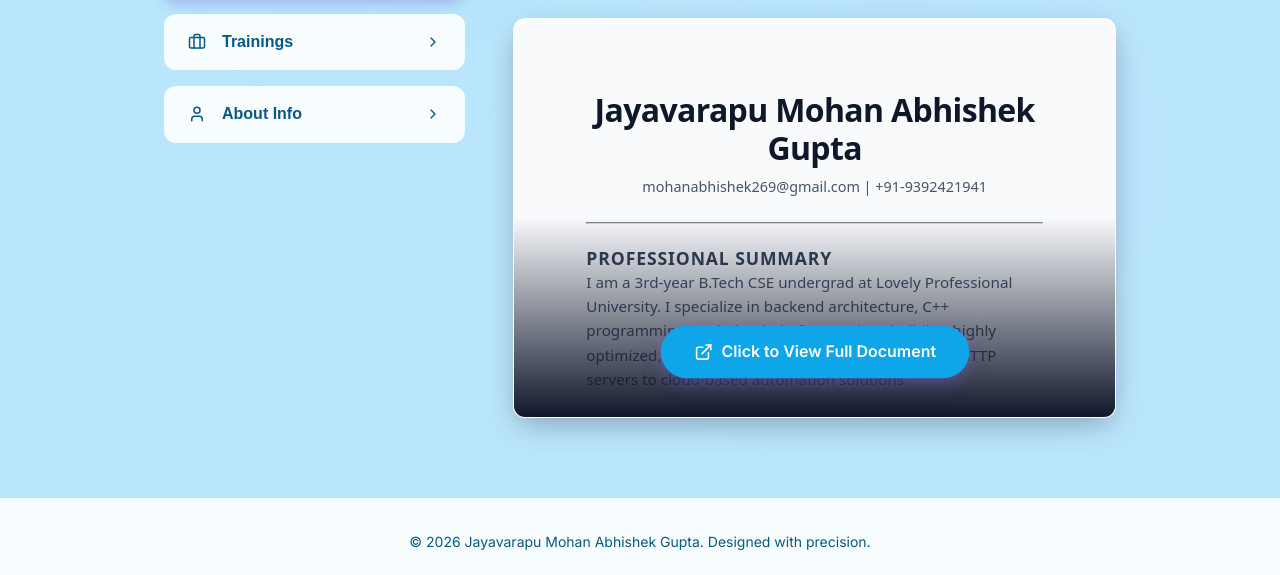
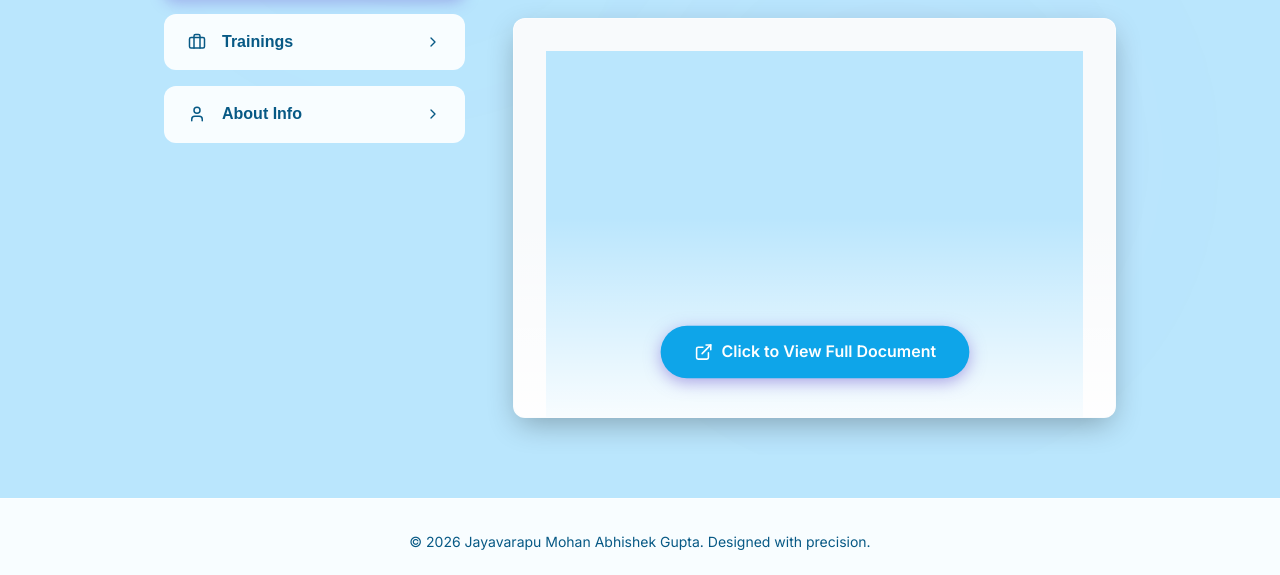
Before and after one commit to MohanAbhishek29/abhi-portfolio-v1, a React (Vite) app: page /trainings in a window 1280 px wide. Both pictures are taken after a click on the button "My CV". Shown: the part 345-920 px from the top of the page. Built offline with nearby package versions, Linux system fonts and the light colour scheme; a web font is replaced by a local one.

Commit message:
UI: Fix CV preview to display actual native PDF iframe 📄

```diff
--- a/src/pages/Trainings.jsx
+++ b/src/pages/Trainings.jsx
@@ -91,20 +91,22 @@ const Trainings = () => {
                   }}
                   onClick={() => window.open(personal.resume, '_blank')}
                 >
-                  <div style={{ padding: '2.5rem', color: '#1e293b', fontFamily: 'system-ui, sans-serif' }}>
-                    <h1 style={{ textAlign: 'center', margin: '0 0 0.5rem 0', fontSize: '2rem', color: '#0f172a', fontWeight: 800 }}>{personal.name}</h1>
-                    <p style={{ textAlign: 'center', fontSize: '0.9rem', color: '#475569', fontWeight: 500 }}>{personal.email}  |  {personal.phone}</p>
-                    <hr style={{ margin: '1.5rem 0', borderColor: '#cbd5e1' }} />
-                    <h2 style={{ fontSize: '1.1rem', color: '#334155', textTransform: 'uppercase', letterSpacing: '0.05em' }}>Professional Summary</h2>
-                    <p style={{ fontSize: '0.95rem', lineHeight: 1.6, color: '#475569' }}>{personal.bio}</p>
-                    <h2 style={{ fontSize: '1.1rem', color: '#334155', textTransform: 'uppercase', letterSpacing: '0.05em', marginTop: '1.5rem' }}>Cloud Infrastructure</h2>
-                    <p style={{ fontSize: '0.95rem', color: '#475569' }}>AWS EC2, S3, RDS, Lambda, IAM, Terraform, Docker, Kubernetes.</p>
-                  </div>
+
+                  {/* Native PDF Preview */}
+                  <iframe
+                    src={`${personal.resume}#toolbar=0&navpanes=0&scrollbar=0`}
+                    style={{
+                      width: '100%', height: '150%', border: 'none', pointerEvents: 'none',
+                      userSelect: 'none'
+                    }}
+                    title="CV Preview"
+                    tabIndex={-1}
+                  />
 
                   {/* Faded overlay */}
                   <div style={{
                     position: 'absolute', bottom: 0, left: 0, width: '100%', height: '200px',
-                    background: 'linear-gradient(to bottom, rgba(15,23,42,0), rgba(15,23,42,1))',
+                    background: 'linear-gradient(to bottom, transparent, var(--bg-card))',
                     display: 'flex', alignItems: 'flex-end', justifyContent: 'center', paddingBottom: '2.5rem'
                   }}>
                     <span style={{
```
